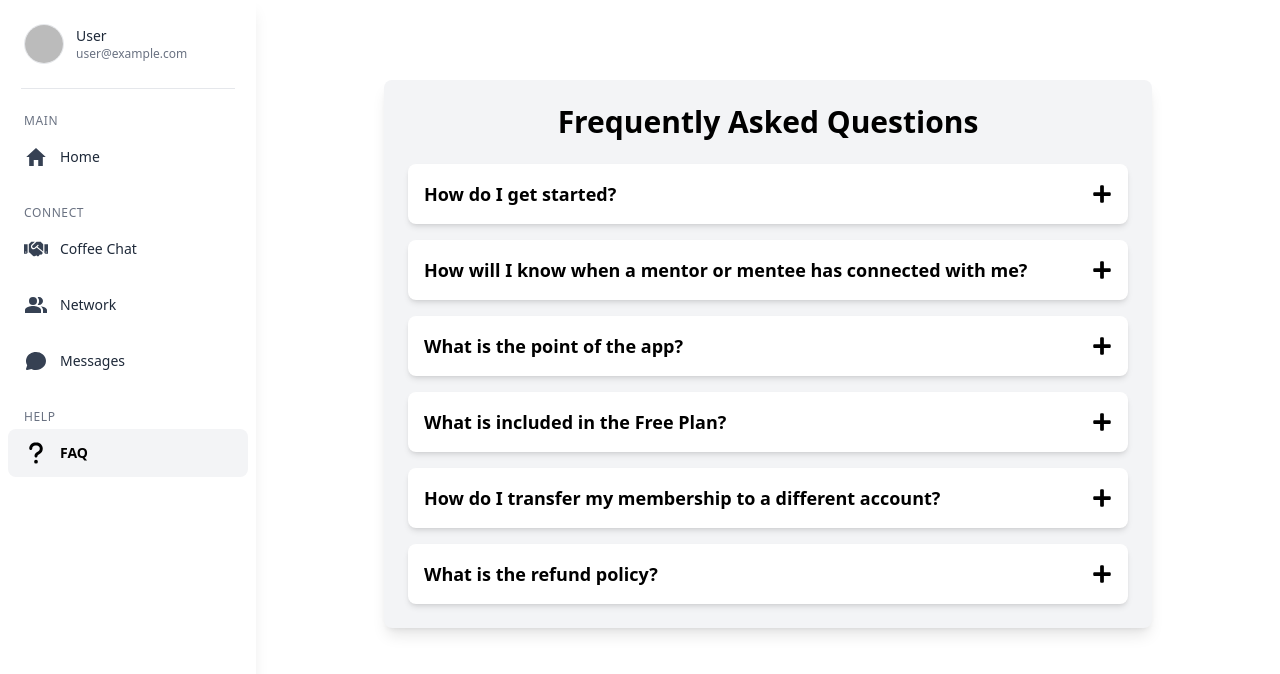
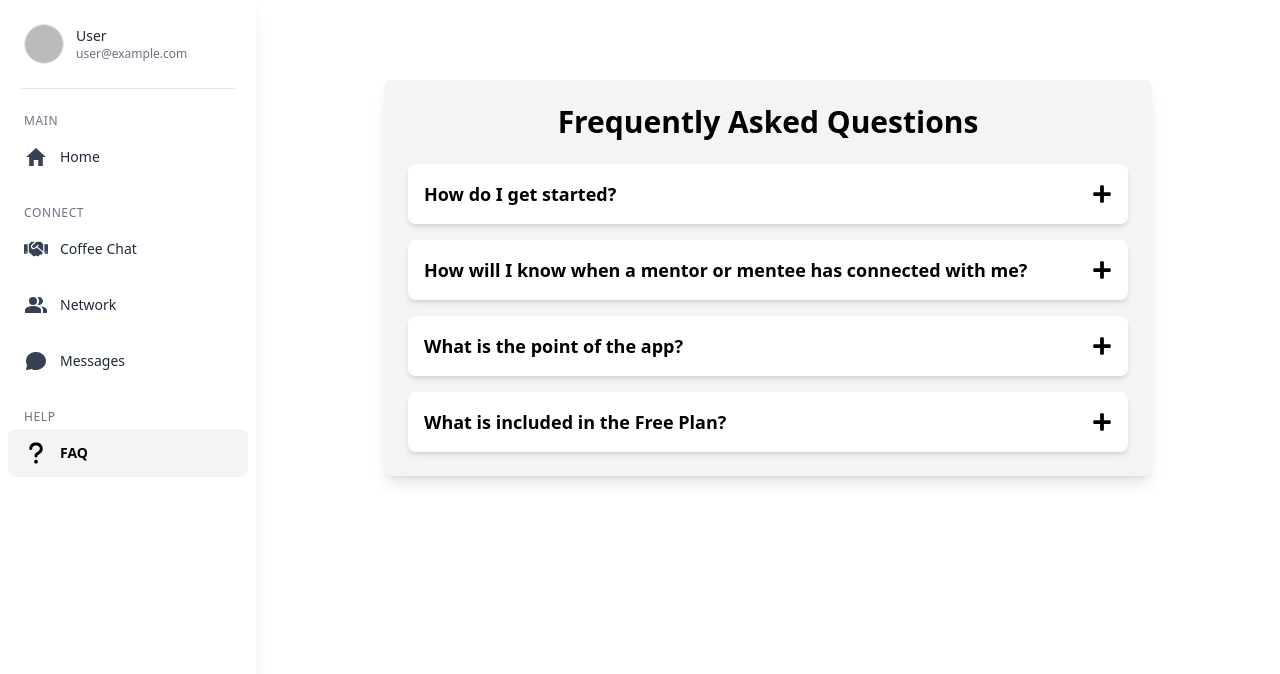
Before and after one commit to Jollibuilders/FIP_Project, a React (Vite) app in the folder frontend/: page /faq in a window 1280 px wide. Shown: the top 674 px of the page. Built offline with nearby package versions, Linux system fonts and the light colour scheme; no server answers; sample sign-in values are in the browser's storage.

Commit message:
Fixed skip profile bug and FAQ page

```diff
--- a/frontend/src/components/ProfileCard.jsx
+++ b/frontend/src/components/ProfileCard.jsx
@@ -1,4 +1,4 @@
-import React, { useState, useEffect } from 'react';
+import { useState, useEffect, useRef } from 'react';
 import { Link } from 'react-router-dom';
 import { getAuth } from 'firebase/auth';
 import { db } from '../firebase.js';
@@ -17,6 +17,7 @@ const ProfileCard = () => {
     const [toastProgress, setToastProgress] = useState(100);
     const [moreProfiles, setMoreProfiles] = useState(null);
     const [isLoading, setIsLoading] = useState(true);
+    const toastTimeoutRef = useRef(null);
 
     const jobStatusColors = {
         "Internship": 'bg-green-300 hover:bg-green-400',
@@ -63,7 +64,7 @@ const ProfileCard = () => {
                 if (data.message === "Match detected") {
                     setShowMatchToast(true);
                     setToastProgress(100);
-                    setTimeout(() => {
+                    toastTimeoutRef.current = setTimeout(() => {
                         setShowMatchToast(false);
                         goToNextProfile();
                     }, 3000);
@@ -217,6 +218,7 @@ const ProfileCard = () => {
                                 className="ml-2 text-white focus:outline-none hover:scale-140 transition-transform duration-200 ease-in-out active:scale-95"
                                 onClick={() => {
                                     setShowMatchToast(false);
+                                    clearTimeout(toastTimeoutRef.current);
                                     goToNextProfile();
                                 }}
                             />
--- a/frontend/src/pages/FAQPage.jsx
+++ b/frontend/src/pages/FAQPage.jsx
@@ -4,12 +4,10 @@ import { FaTimes, FaPlus } from "react-icons/fa";
 
 function FAQPage() {
     const faqs = [
-        {question: "How do I get started?", answer: "When you sign up, you’ll start with the Free plan. It's ideal for new mentees and allows all basic capabilites, but only limited connections. For more advanced features, check out our Basic, Premium, or Enterprise plans." },
+        {question: "How do I get started?", answer: "When you sign up everyone is on the Free Plan. It's ideal for new mentees and allows all basic capabilites with unlimited connections." },
         {question: "How will I know when a mentor or mentee has connected with me?", answer: "You will be able to view this new connection through the Networks tab."},
         {question: "What is the point of the app?", answer: "The app is designed to help you connect with mentors and mentees. It allows you to find people who can help you grow in your career or personal life."},
-        {question: "What is included in the Free Plan?", answer: "Well the Free plan allows unlimited access to mentors or mentees, but only limited connections a day. Additionally, our free plan allows to see others but with numbered access. Members can upgrade at any time to unlock more features."},
-        {question: "How do I transfer my membership to a different account?", answer: "Memberships are auotmatically transferred to the new account. If you are having issues, please contact support."},
-        {question: "What is the refund policy?", answer: "Membership fees are non-refundable. However, if you cancel your membership before the next billing cycle, you will not be charged again."},
+        {question: "What is included in the Free Plan?", answer: "Well the Free plan allows unlimited access to mentors or mentees and our free plan allows to see others. We only have a free plan!"},
     ];
     const [openIndex, setOpenIndex] = useState(null);
 
```
